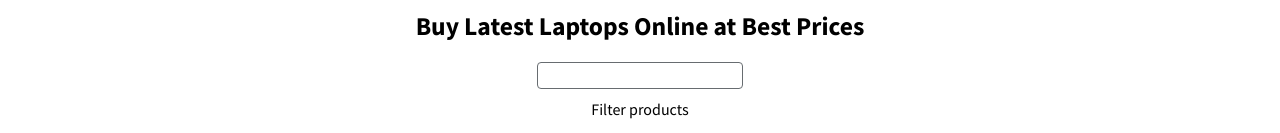
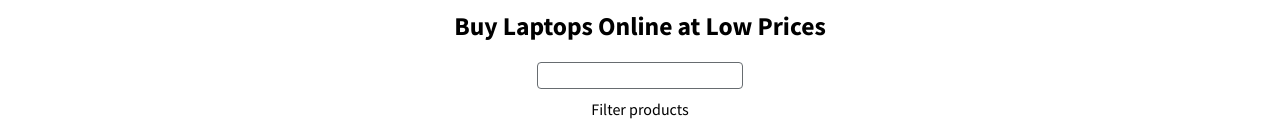
Before and after one commit to Jeevaf22/laptop, a React (Create React App) app: page / in a window 1280 px wide. Shown: the top 133 px of the page. Built offline with nearby package versions, Linux system fonts and the light colour scheme.

Commit message:
h1 changed

```diff
--- a/src/App.js
+++ b/src/App.js
@@ -3,7 +3,7 @@ import Product from "./Product";
 function App() {
   return (
     <div className="App">
-      <h1>Buy Latest Laptops Online at Best Prices</h1>
+      <h1>Buy Laptops Online at Low Prices</h1>
       <Product />
     </div>
   );
```
